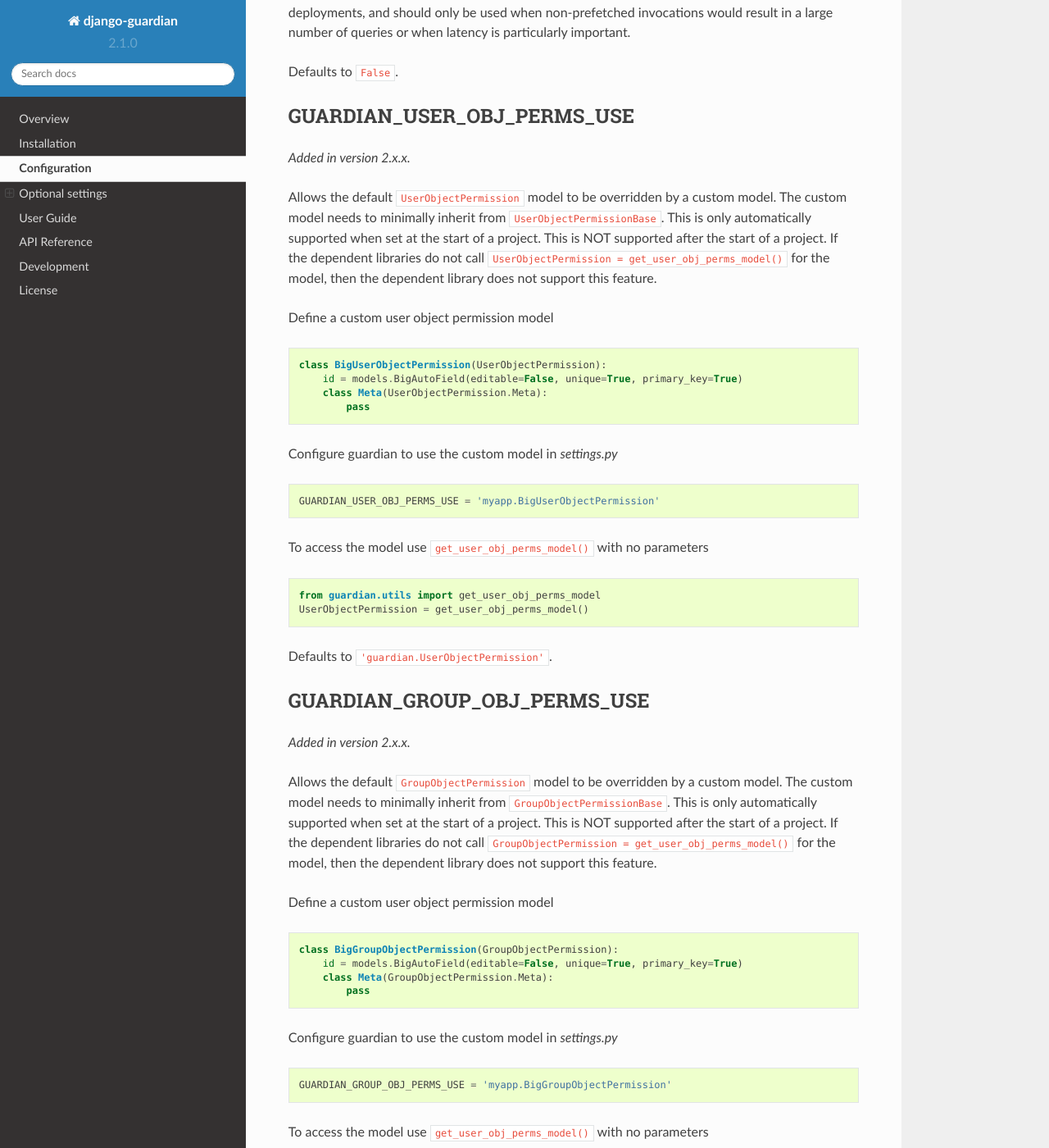
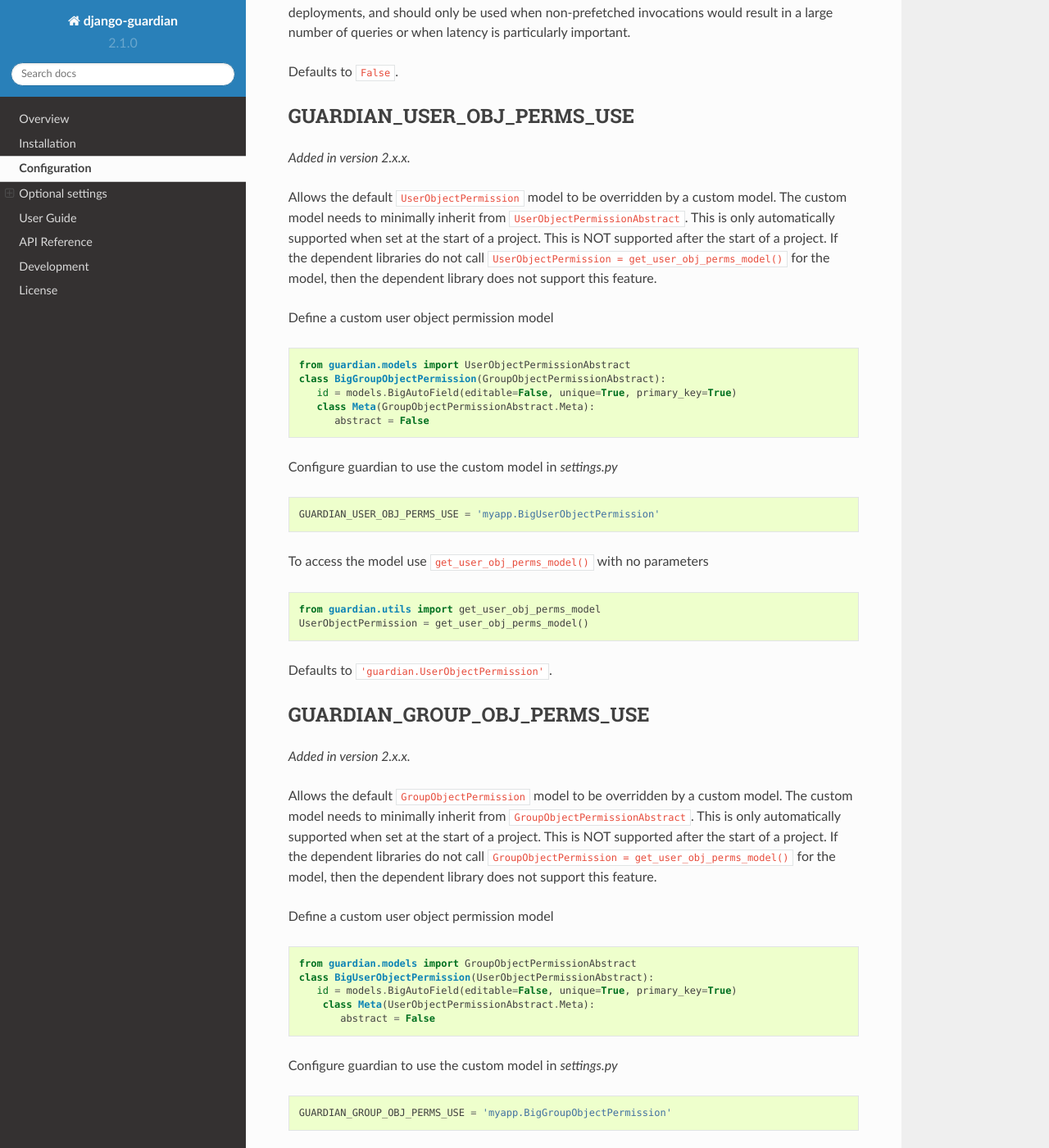
Before and after one commit to django-guardian/django-guardian, a Sphinx documentation site: the page built from docs/configuration.rst, in a window 1280 px wide and 1400 px high, scrolled down 3919 px. Shown: the whole window at 82% size. Built offline with Sphinx 7.4.7 and the Read the Docs theme 2.0.0, drawn with Linux system fonts in a browser that asks for light colours; cross-references to code outside the pages are shown as plain code; the version number is read from the project's files by our own code.

Commit message:
Add UserObjectPermissionAbstract GroupObjectPermissionAbstract models

```diff
--- a/docs/configuration.rst
+++ b/docs/configuration.rst
@@ -173,14 +173,15 @@
 
 .. versionadded:: 2.x.x
 
-Allows the default ``UserObjectPermission`` model to be overridden by a custom model.  The custom model needs to minimally inherit from ``UserObjectPermissionBase``.  This is only automatically supported when set at the start of a project. This is NOT supported after the start of a project.  If the dependent libraries do not call ``UserObjectPermission = get_user_obj_perms_model()`` for the model, then the dependent library does not support this feature.
+Allows the default ``UserObjectPermission`` model to be overridden by a custom model.  The custom model needs to minimally inherit from ``UserObjectPermissionAbstract``.  This is only automatically supported when set at the start of a project. This is NOT supported after the start of a project.  If the dependent libraries do not call ``UserObjectPermission = get_user_obj_perms_model()`` for the model, then the dependent library does not support this feature.
 
 Define a custom user object permission model
 ::
-   class BigUserObjectPermission(UserObjectPermission):
-       id = models.BigAutoField(editable=False, unique=True, primary_key=True)
-       class Meta(UserObjectPermission.Meta):
-           pass
+   from guardian.models import UserObjectPermissionAbstract
+   class BigGroupObjectPermission(GroupObjectPermissionAbstract):
+      id = models.BigAutoField(editable=False, unique=True, primary_key=True)
+      class Meta(GroupObjectPermissionAbstract.Meta):
+         abstract = False
 
 Configure guardian to use the custom model in `settings.py`
 ::
@@ -198,14 +199,15 @@
 
 .. versionadded:: 2.x.x
 
-Allows the default ``GroupObjectPermission`` model to be overridden by a custom model.  The custom model needs to minimally inherit from ``GroupObjectPermissionBase``.  This is only automatically supported when set at the start of a project. This is NOT supported after the start of a project.  If the dependent libraries do not call ``GroupObjectPermission = get_user_obj_perms_model()`` for the model, then the dependent library does not support this feature.
+Allows the default ``GroupObjectPermission`` model to be overridden by a custom model.  The custom model needs to minimally inherit from ``GroupObjectPermissionAbstract``.  This is only automatically supported when set at the start of a project. This is NOT supported after the start of a project.  If the dependent libraries do not call ``GroupObjectPermission = get_user_obj_perms_model()`` for the model, then the dependent library does not support this feature.
 
 Define a custom user object permission model
 ::
-   class BigGroupObjectPermission(GroupObjectPermission):
-       id = models.BigAutoField(editable=False, unique=True, primary_key=True)
-       class Meta(GroupObjectPermission.Meta):
-           pass
+   from guardian.models import GroupObjectPermissionAbstract
+   class BigUserObjectPermission(UserObjectPermissionAbstract):
+      id = models.BigAutoField(editable=False, unique=True, primary_key=True)
+       class Meta(UserObjectPermissionAbstract.Meta):
+          abstract = False
 
 Configure guardian to use the custom model in `settings.py`
 ::
```
Also changed, not shown: guardian/__init__.py (+10 -0 lines), 2 other files.
